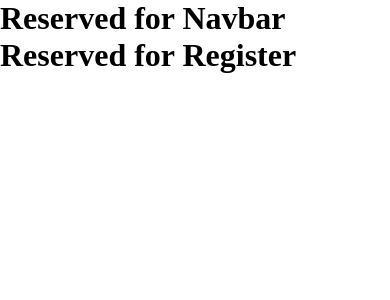
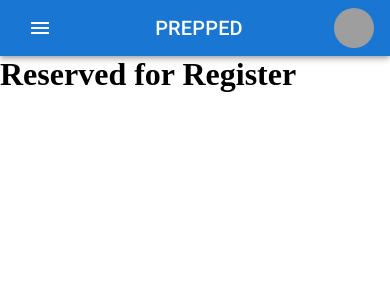
Before and after one commit to cpalmer-atx/prepped, a React (Create React App) app in the folder client/: page /register in a window 390 px wide. Shown: the top 300 px of the page. Built offline with nearby package versions, Linux system fonts and the light colour scheme; grey boxes are pictures that could not be loaded.

Commit message:
Used Material-UI to build responsive navbar

```diff
--- a/client/src/components/Navbar.js
+++ b/client/src/components/Navbar.js
@@ -1,12 +1,143 @@
-import '../App.css';
+import { useState } from 'react';
+import MenuIcon from '@mui/icons-material/Menu';
+import {
+    AppBar, Box, Toolbar, IconButton,
+    Typography, Menu, Container, Avatar,
+    Button, Tooltip, MenuItem, Link
+        } from '@mui/material';
+
+
+const pages = ['Home', 'Register', 'Login'];
+const settings = ['Logout'];
 
 const Navbar = () => {
+  const [anchorElNav, setAnchorElNav] = useState(null);
+  const [anchorElUser, setAnchorElUser] = useState(null);
+
+  const handleOpenNavMenu = (e) => {
+    setAnchorElNav(e.currentTarget);
+  };
+  const handleOpenUserMenu = (e) => {
+    setAnchorElUser(e.currentTarget);
+  };
+
+  const handleCloseNavMenu = () => {
+    setAnchorElNav(null);
+  };
+
+  const handleCloseUserMenu = () => {
+    setAnchorElUser(null);
+  };
+
   return (
+    <AppBar position="static">
+      <Container maxWidth="xl">
+        <Toolbar disableGutters>
+          <Typography
+            variant="h6"
+            noWrap
+            component="div"
+            sx={{ mr: 2, display: { xs: 'none', md: 'flex' } }}
+          >
+            PREPPED
+          </Typography>
 
-    <div className="navbar">
-      <h1>Reserved for Navbar</h1>
-    </div>
+          <Box sx={{ flexGrow: 1, display: { xs: 'flex', md: 'none' } }}>
+            <IconButton
+              size="large"
+              aria-label="account of current user"
+              aria-controls="menu-appbar"
+              aria-haspopup="true"
+              onClick={handleOpenNavMenu}
+              color="inherit"
+            >
+              <MenuIcon />
+            </IconButton>
+            <Menu
+              id="menu-appbar"
+              anchorEl={anchorElNav}
+              anchorOrigin={{
+                vertical: 'bottom',
+                horizontal: 'left',
+              }}
+              keepMounted
+              transformOrigin={{
+                vertical: 'top',
+                horizontal: 'left',
+              }}
+              open={Boolean(anchorElNav)}
+              onClose={handleCloseNavMenu}
+              sx={{
+                display: { xs: 'block', md: 'none' },
+              }}
+            >
+              {pages.map((page) => (
+                <MenuItem key={page} onClick={handleCloseNavMenu}>
+                    <Link
+                        textAlign="center"
+                        href={`/${page}`}
+                        underline="none"
+                        color="inherit"
+                        >
+                        {page}
+                    </Link>
+                </MenuItem>
+              ))}
+            </Menu>
+          </Box>
+          <Typography
+            variant="h6"
+            noWrap
+            component="div"
+            sx={{ flexGrow: 1, display: { xs: 'flex', md: 'none' } }}
+          >
+            PREPPED
+          </Typography>
+          <Box sx={{ flexGrow: 1, display: { xs: 'none', md: 'flex' } }}>
+            {pages.map((page) => (
+              <Button
+                key={page}
+                onClick={handleCloseNavMenu}
+                href={`/${page}`}
+                sx={{ my: 2, color: 'white', display: 'block' }}
+              >
+                {page}
+              </Button>
+            ))}
+          </Box>
+
+          <Box sx={{ flexGrow: 0 }}>
+            <Tooltip title="Open settings">
+              <IconButton onClick={handleOpenUserMenu} sx={{ p: 0 }}>
+                <Avatar alt="Remy Sharp" src="/static/images/avatar/2.jpg" />
+              </IconButton>
+            </Tooltip>
+            <Menu
+              sx={{ mt: '45px' }}
+              id="menu-appbar"
+              anchorEl={anchorElUser}
+              anchorOrigin={{
+                vertical: 'top',
+                horizontal: 'right',
+              }}
+              keepMounted
+              transformOrigin={{
+                vertical: 'top',
+                horizontal: 'right',
+              }}
+              open={Boolean(anchorElUser)}
+              onClose={handleCloseUserMenu}
+            >
+              {settings.map((setting) => (
+                <MenuItem key={setting} onClick={handleCloseUserMenu}>
+                  <Typography textAlign="center">{setting}</Typography>
+                </MenuItem>
+              ))}
+            </Menu>
+          </Box>
+        </Toolbar>
+      </Container>
+    </AppBar>
   );
-}
-
+};
 export default Navbar;
```
